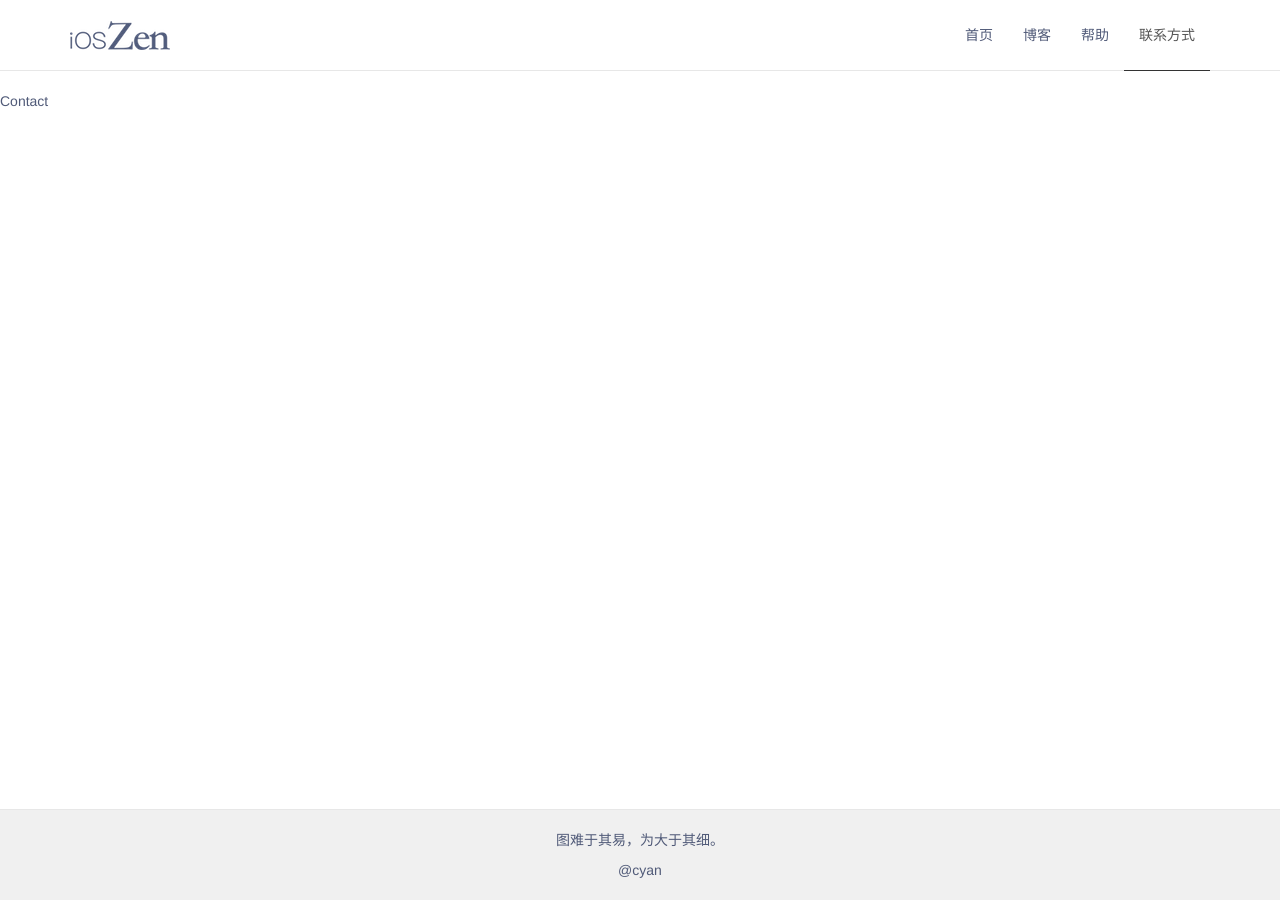
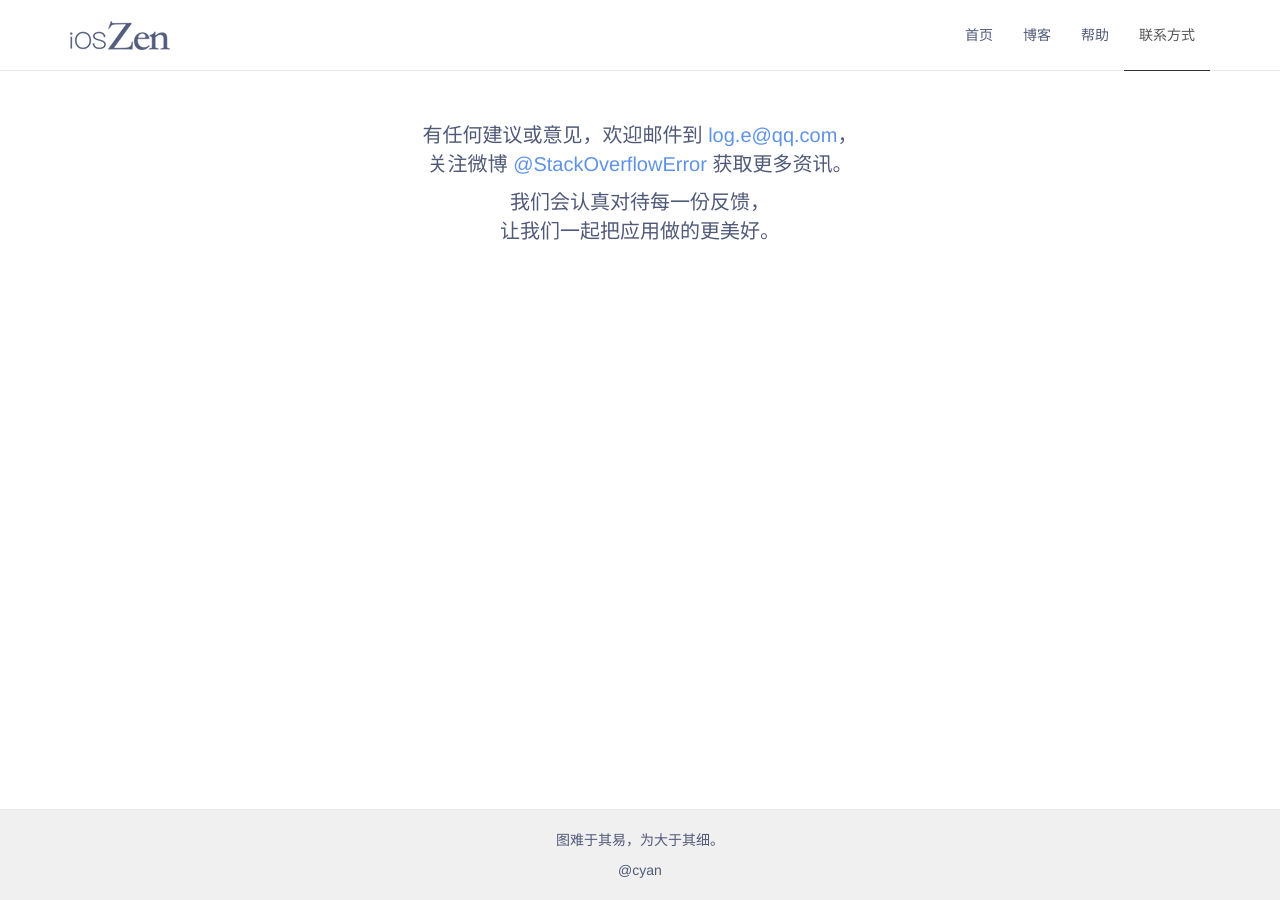
Before and after one commit to macbetter/ioszen.com-redesign, a Jekyll site: the page built from pages/contact.html, in a window 1280 px wide. Built offline with Jekyll 4.4.1, drawn with Linux system fonts in a browser that asks for light colours.

Commit message:
contact page

```diff
--- a/_sass/pages/_contact.scss
+++ b/_sass/pages/_contact.scss
@@ -0,0 +1,9 @@
+.page-contact {
+  max-width: 600px;
+
+  .contact-detail {
+    margin-top: 30px;
+    font-size: 20px;
+    text-align: center;
+  }
+}
--- a/pages/contact.html
+++ b/pages/contact.html
@@ -5,8 +5,13 @@ permalink: /contact/
 active: contact
 ---
 
-<div class="page page-contact" class="container">
+<div class="page page-contact container">
   <div class="row">
-    <div class="col-md-12">Contact</div>
+    <div class="col-md-12">
+      <div class="contact-detail">
+        <p>有任何建议或意见，欢迎邮件到 <a href="mailto:log.e@qq.com">log.e@qq.com</a>，<br />关注微博 <a href="http://weibo.com/0x00eeee" target="_blank">@StackOverflowError</a> 获取更多资讯。</p>
+        <p>我们会认真对待每一份反馈，<br />让我们一起把应用做的更美好。</p>
+      </div>
+    </div>
   </div>
 </div>
```
